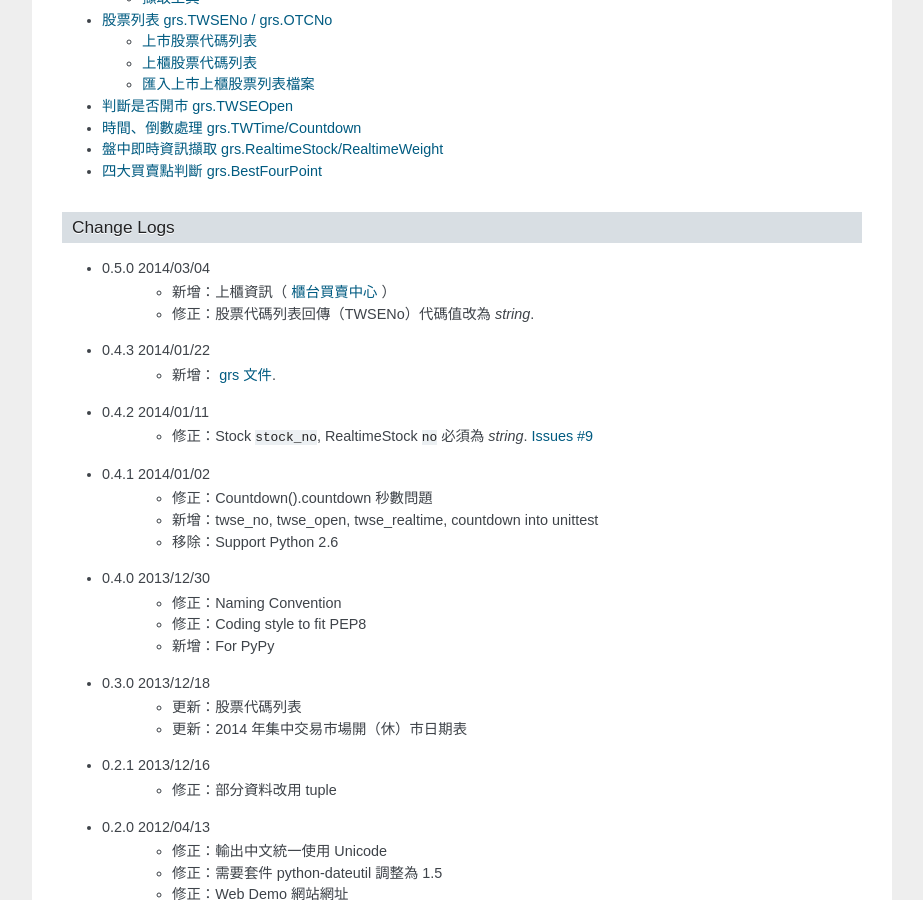
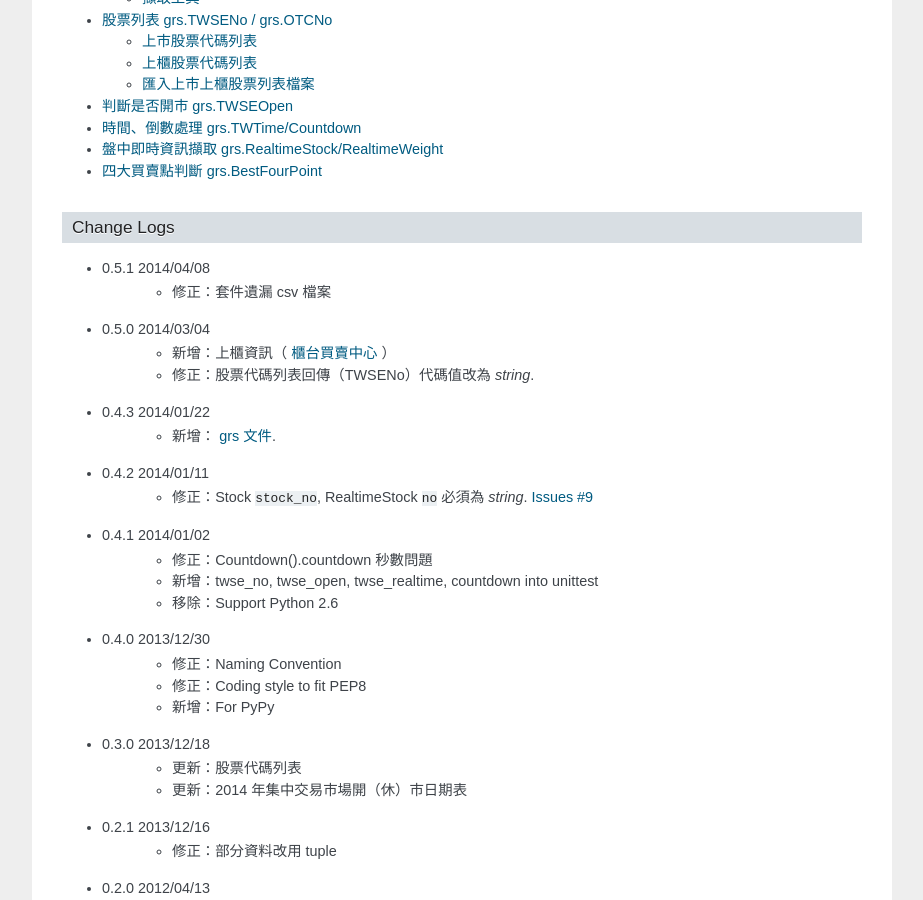
Before and after one commit to toomore/grs, a Sphinx documentation site: the page built from docs/source/index.rst, in a window 1280 px wide and 900 px high, scrolled down 1344 px. Shown: the whole window, without its empty margins (198-1121 px from the left). Built offline with Sphinx 7.4.7, drawn with Linux system fonts in a browser that asks for light colours; formulas are drawn with MathJax 3.

Commit message:
Updated README version.

```diff
--- a/README.rst
+++ b/README.rst
@@ -302,6 +302,11 @@
 Change Logs
 -----------------------------
 
+0.5.1 2014/04/08
+====================================
+
+- 修正：套件遺漏 csv 檔案
+
 0.5.0 2014/03/04
 ====================================
 
--- a/docs/source/index.rst
+++ b/docs/source/index.rst
@@ -80,6 +80,9 @@
 Change Logs
 -----------------------------
 
+* 0.5.1 2014/04/08
+    - 修正：套件遺漏 csv 檔案
+
 * 0.5.0 2014/03/04
     - 新增：上櫃資訊（ `櫃台買賣中心 <http://gretai.org.tw>`_ ）
     - 修正：股票代碼列表回傳（TWSENo）代碼值改為 *string*.
```
